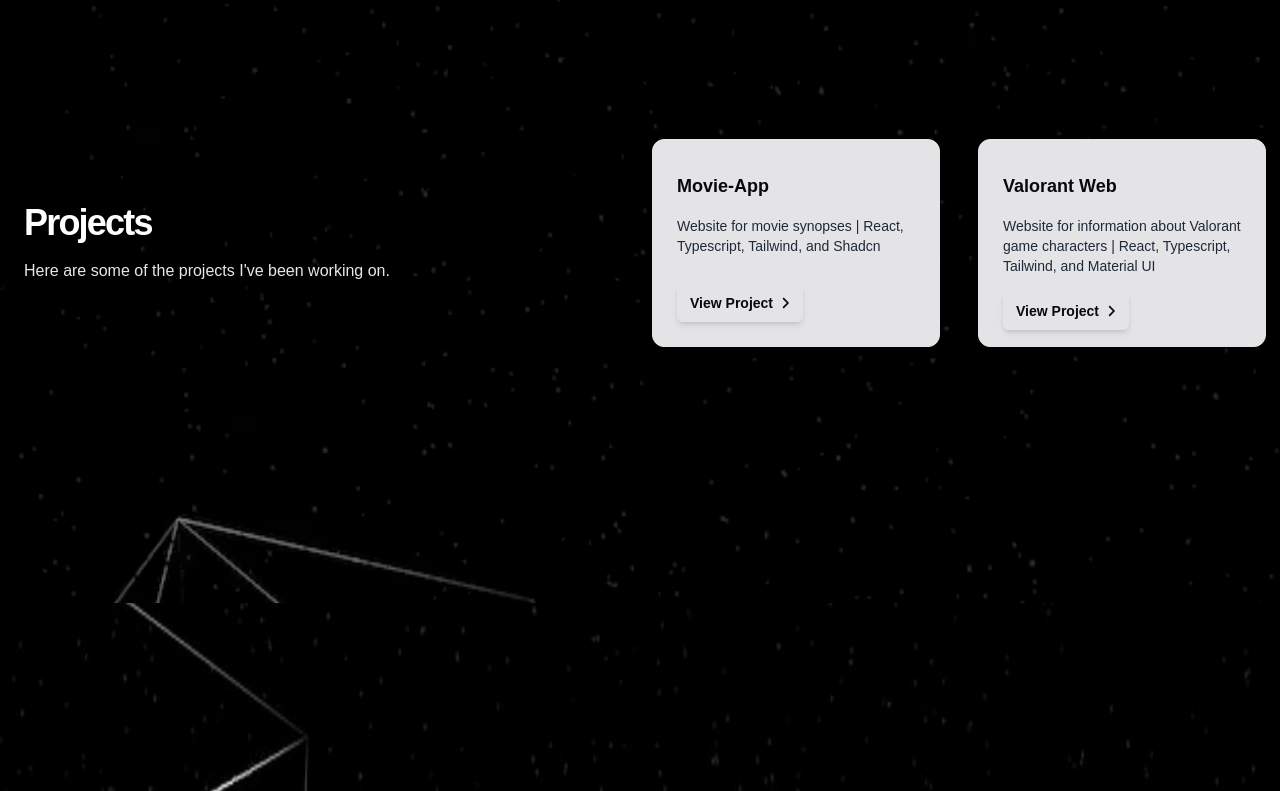
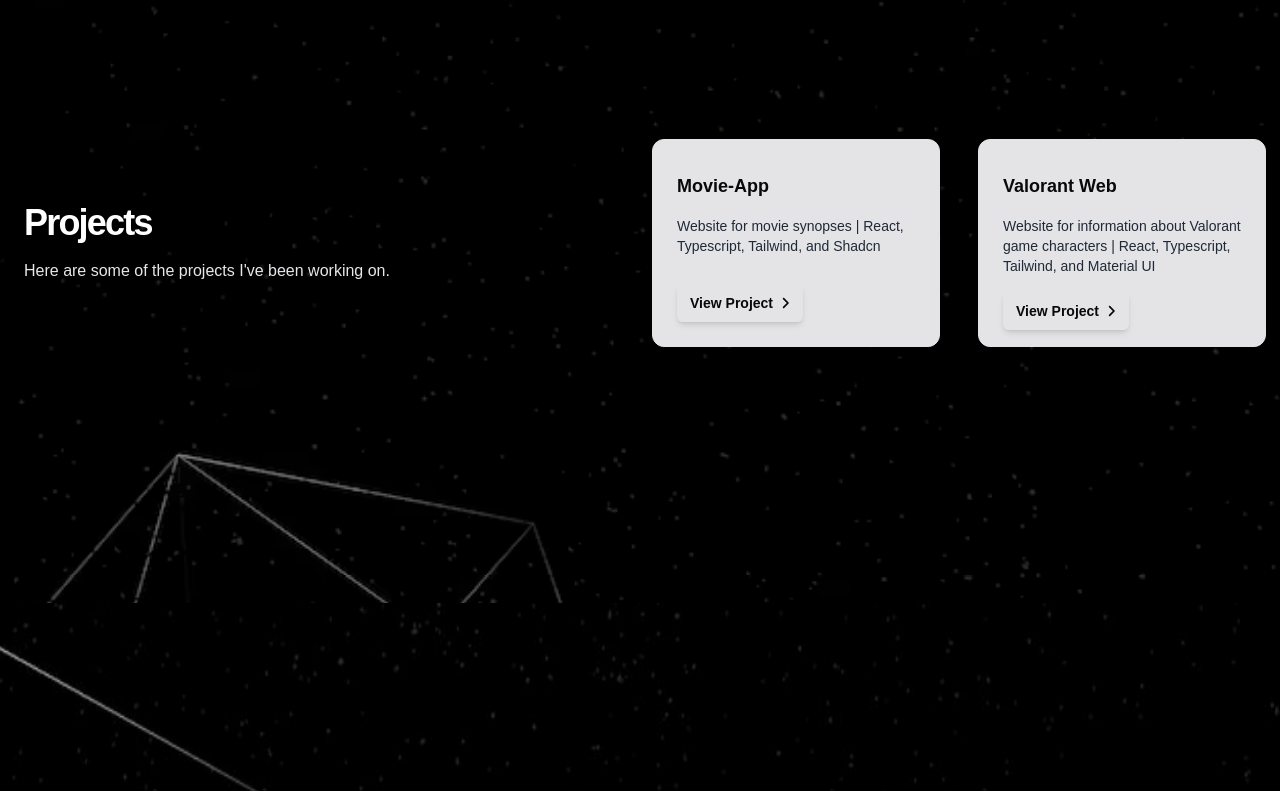
Before and after one commit to AlexKerner/my-portfolio, a Next.js app: page / in a window 1280 px wide. Shown: the part 1129-1920 px from the top of the page. Built offline with nearby package versions, Linux system fonts and the light colour scheme.

Commit message:
fix: strength of parallax

```diff
--- a/src/app/page.tsx
+++ b/src/app/page.tsx
@@ -139,7 +139,7 @@
             </div>
           </div>
         </section>
-        <Parallax bgImage="/img/fundo.avif" strength={800}>
+        <Parallax bgImage="/img/fundo.avif" strength={400}>
           <section
             className="w-full h-full mt-60 py-28 md:py-28 lg:py-64 "
             style={{
@@ -194,7 +194,7 @@
             </div>
           </section>
         </Parallax>
-        <Parallax bgImage="/img/fundo3.jpg" strength={800}>
+        <Parallax bgImage="/img/fundo3.jpg" strength={400}>
           <section
             className="w-full h-full mt-60 py-28 md:py-28 lg:py-64 "
             style={{
```
